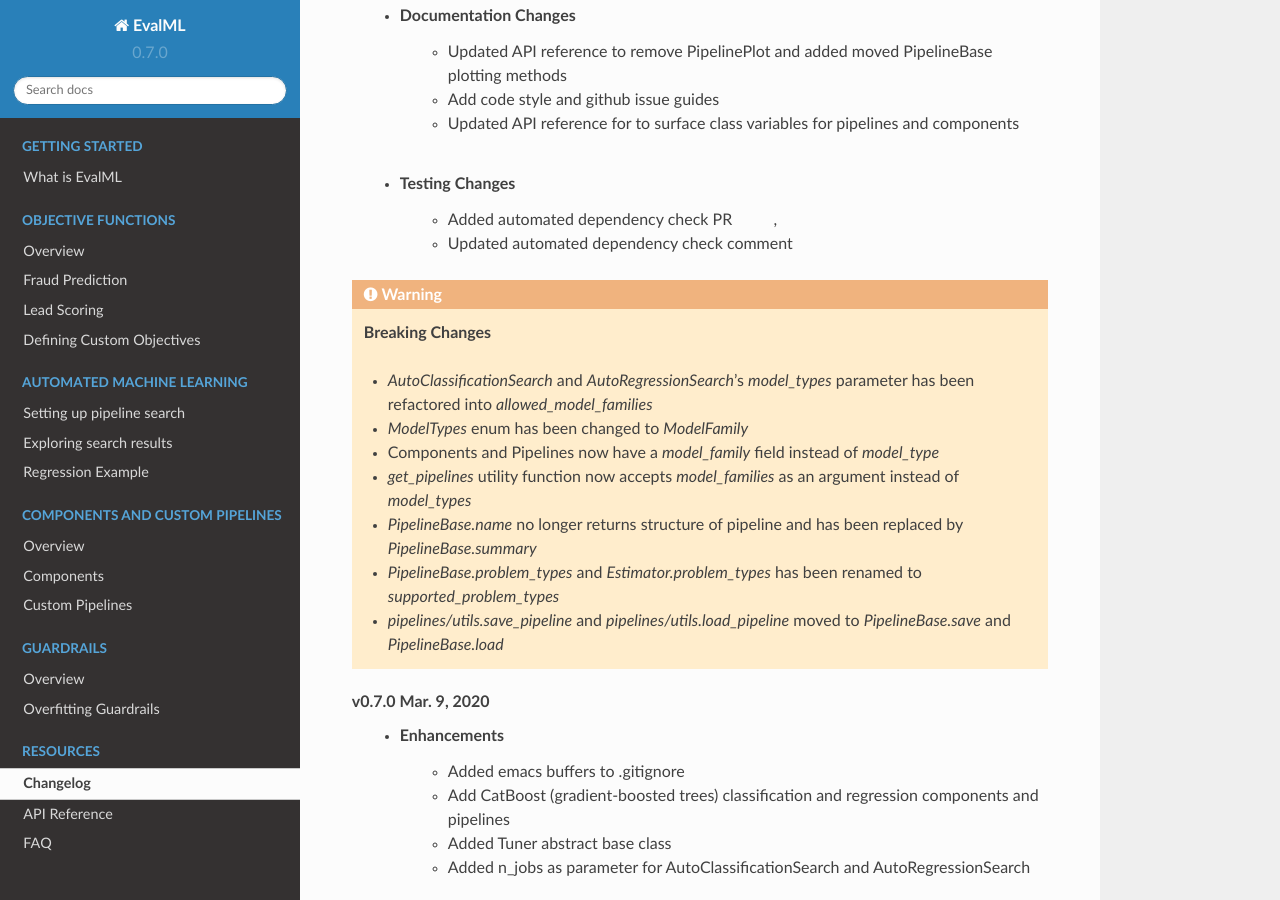
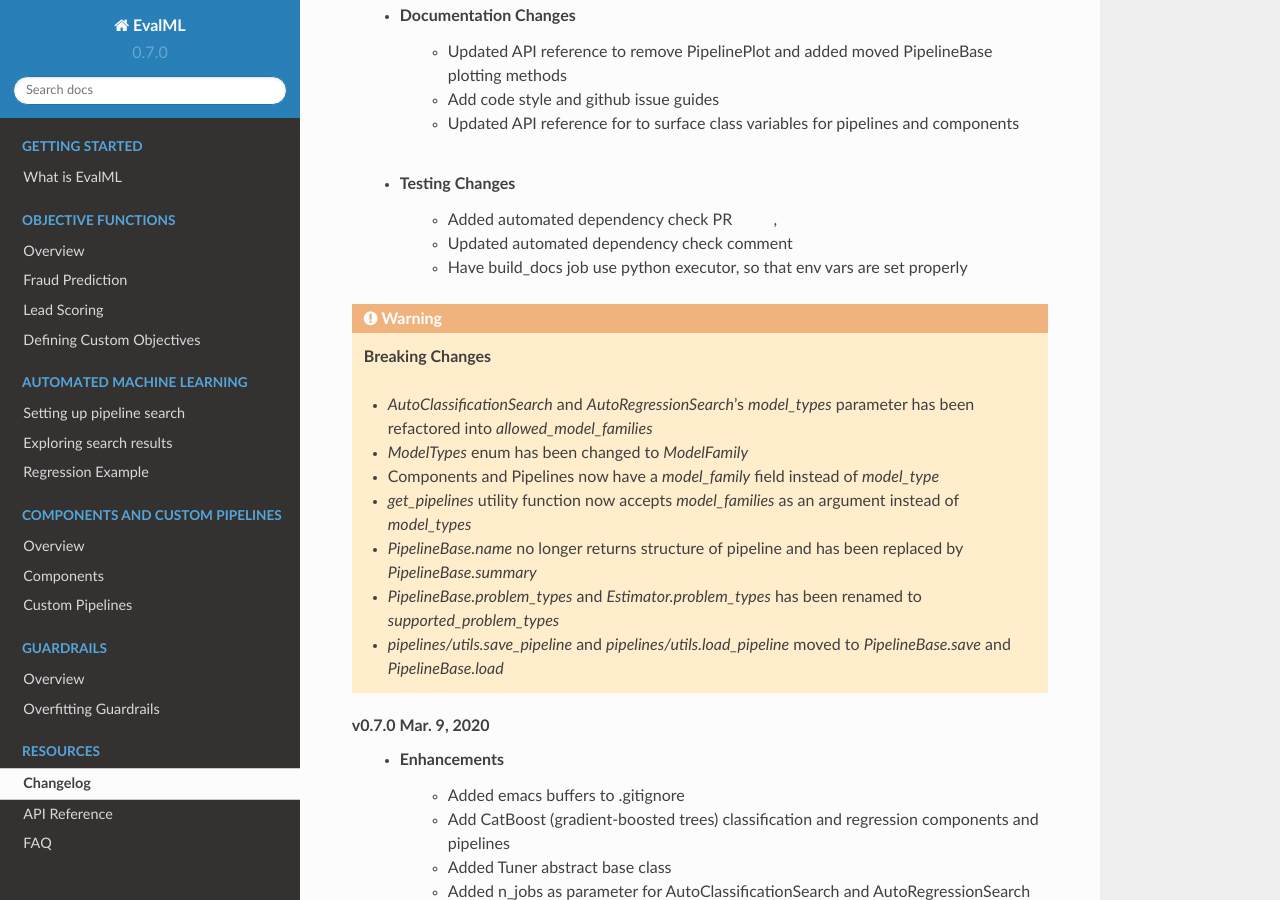
Before and after one commit to alteryx/evalml, a Sphinx documentation site: the page built from docs/source/changelog.rst, in a window 1280 px wide and 900 px high, scrolled down 763 px. Built offline with Sphinx 7.4.7 and the Read the Docs theme 2.0.0, drawn with Linux system fonts in a browser that asks for light colours; comment, search, counter and statistics services are not loaded.

Commit message:
Changelog

```diff
--- a/docs/source/changelog.rst
+++ b/docs/source/changelog.rst
@@ -26,6 +26,7 @@
     * Testing Changes
         * Added automated dependency check PR :pr:`482`, :pr:`505`
         * Updated automated dependency check comment :pr:`497`
+        * Have build_docs job use python executor, so that env vars are set properly :pr:`547`
 .. warning::
 
     **Breaking Changes**
```
